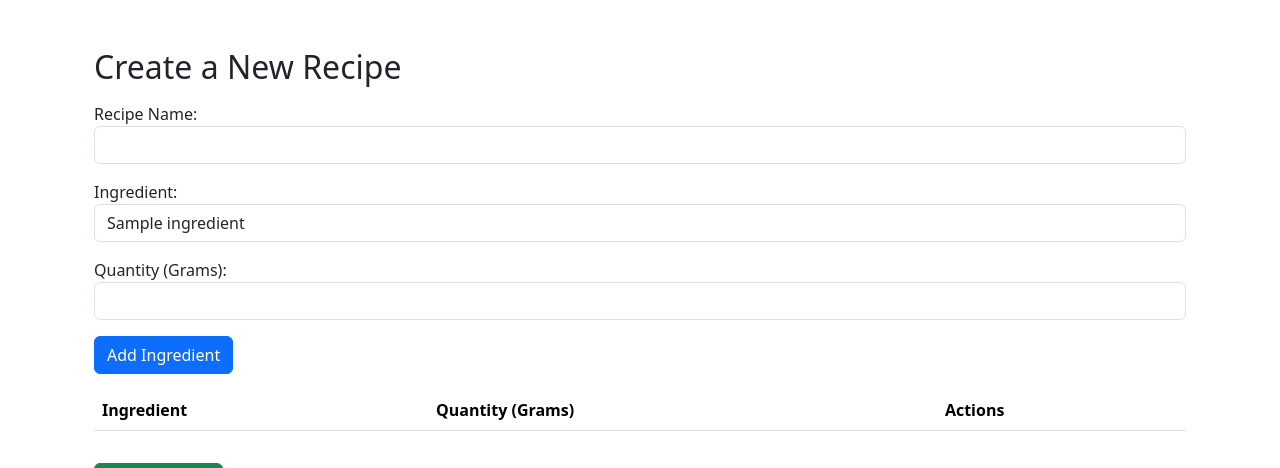
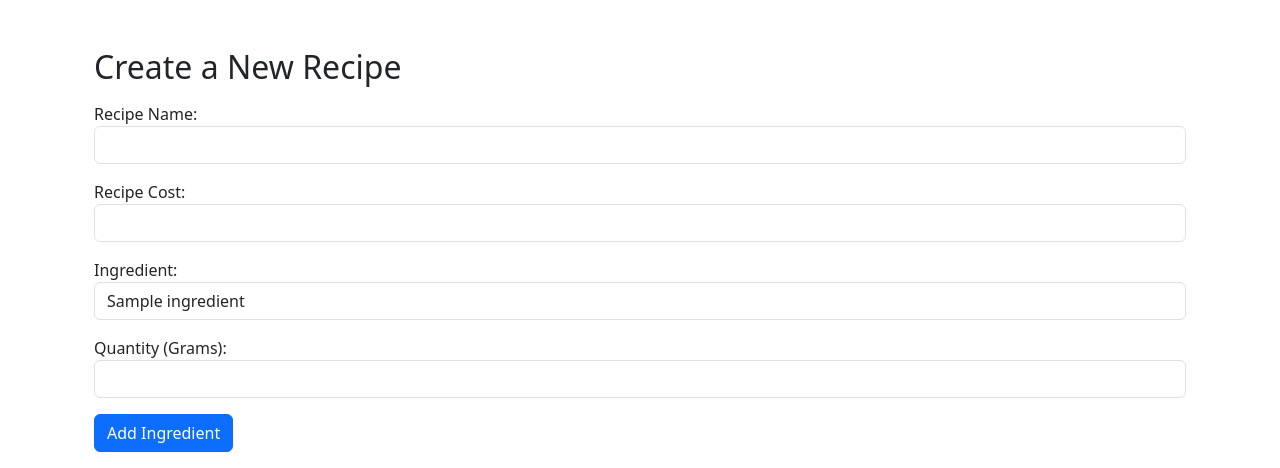
Before and after one commit to cjmckernan/weird_salad, a Django app: page /stock/recipe_creator in a window 1280 px wide. Shown: the part 56-524 px from the top of the page. Run offline with Django 5.2, Linux system fonts and the light colour scheme; a user stored in the database is signed in; tables that the repository leaves empty hold one stand-in row (values such as "Sample post"); lists and menus that the app fills with data are empty.

Commit message:
added cost to recipe model

```diff
--- a/static/js/recipe_creator.js
+++ b/static/js/recipe_creator.js
@@ -21,7 +21,7 @@ document.addEventListener('DOMContentLoaded', function() {
                 <input type="hidden" name="quantities[]" value="${quantity}">
                 ${ingredientName}
             </td>
-            <td>${quantity} Kg</td>
+            <td>${quantity} Grams</td>
             <td><button type="button" class="btn btn-danger remove-ingredient">Remove</button></td>
         `;
 
--- a/stock/models.py
+++ b/stock/models.py
@@ -17,6 +17,7 @@ class Recipe(models.Model):
     name = models.CharField(max_length=200)
     ingredients = models.ManyToManyField(Ingredient, through='RecipeIngredient')
     location = models.ForeignKey(Location,  null=True, on_delete=models.DO_NOTHING)
+    cost = models.DecimalField(max_digits=10, decimal_places=2, default=0.00)
 
     def __str__(self):
         return self.name
--- a/stock/views.py
+++ b/stock/views.py
@@ -49,24 +49,23 @@ from django.contrib.auth.decorators import login_required
 def recipe_create(request):
     if request.method == 'POST':
         recipe_name = request.POST['name']
+        recipe_cost = request.POST['cost']
         ingredient_ids = request.POST.getlist('ingredients[]')
         quantities = request.POST.getlist('quantities[]')
 
         user_location = request.user.location
 
-        recipe = Recipe.objects.create(name=recipe_name, location=user_location)
+        recipe = Recipe.objects.create(name=recipe_name, cost=recipe_cost, location=user_location)
 
         for ingredient_id, quantity in zip(ingredient_ids, quantities):
             ingredient = Ingredient.objects.get(id=ingredient_id)
-            quantity_in_kg = float(quantity) / 1000  # Convert grams to kilograms
+            quantity_in_kg = float(quantity) / 1000
             RecipeIngredient.objects.create(recipe=recipe, ingredient=ingredient, quantity=quantity_in_kg)
 
-        return redirect('ingredients')  # Adjust this to your success URL
+        return redirect('ingredients')
 
     ingredients = Ingredient.objects.all()
     return render(request, 'stock/stock_recipe_create.html', {'object_list': ingredients})
-
-
 
 
 class RecipeListView(LoginRequiredMixin, ListView):
--- a/templates/stock/stock_recipe_create.html
+++ b/templates/stock/stock_recipe_create.html
@@ -4,11 +4,15 @@
 {% block content %}
   <div class="container mt-5">
     <h2>Create a New Recipe</h2>
-  <form id="recipe-form" method="POST" action="{% url 'recipe_create' %}">
+    <form id="recipe-form" method="POST" action="{% url 'recipe_create' %}">
       {% csrf_token %}
       <div class="form-group mt-3">
         <label for="recipe-name">Recipe Name:</label>
         <input type="text" class="form-control" id="recipe-name" name="name" required>
+      </div>
+      <div class="form-group mt-3">
+        <label for="recipe-cost">Recipe Cost:</label>
+        <input type="number" class="form-control" id="recipe-cost" name="cost" step="0.01" required>
       </div>
       <div class="form-group mt-3">
         <label for="ingredient-name">Ingredient:</label>
--- a/templates/stock/stock_recipe_list.html
+++ b/templates/stock/stock_recipe_list.html
@@ -11,6 +11,7 @@
           <th scope="col">Name</th>
           <th scope="col">Location</th>
           <th scope="col">Ingredients</th>
+          <th scope="col">Cost</th>
           <th scope="col">Action</th>
         </tr>
       </thead>
@@ -19,6 +20,7 @@
         <tr>
           <td>{{ recipe.name }}</td>
           <td>{{ recipe.location }}</td>
+          <td>${{ recipe.cost }}</td>
           <td>
             <ul>
               {% for recipe_ingredient in recipe.recipeingredient_set.all %}
```
Also changed, not shown: stock/migrations/0003_recipe_cost.py (added).
